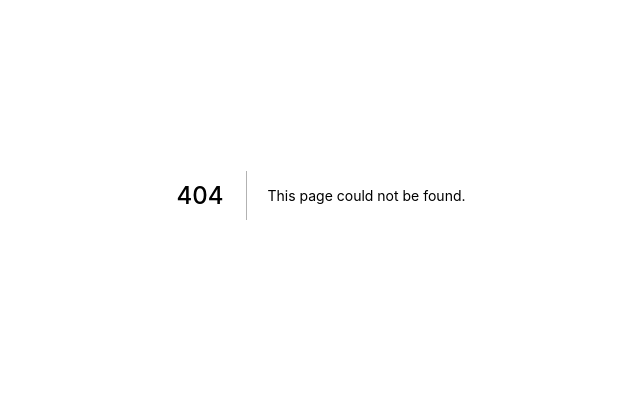
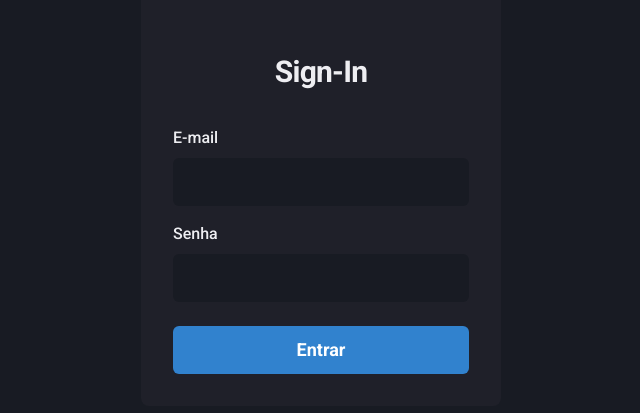
Before and after one commit to HenriqueMoreira-1/myTank-app, a Next.js app: page / in a window 1280 px wide. Before the commit this address had no page. Shown: the part 205-618 px from the top of the page, without its empty margins (319-959 px from the left). Built offline with nearby package versions, Linux system fonts and the light colour scheme.

Commit message:
feat: create index page

```diff
--- /dev/null
+++ b/src/pages/index.tsx
@@ -0,0 +1,84 @@
+import { useContext } from 'react'
+import { Flex, Button, Stack, Text } from '@chakra-ui/react'
+import { SubmitHandler, useForm } from 'react-hook-form'
+import * as yup from 'yup'
+import { yupResolver } from '@hookform/resolvers/yup'
+import { Input } from '../components/Form/Input'
+import { AuthContext } from '../contexts/AuthContext'
+
+type SignInFormData = {
+  email: string
+  password: string
+}
+
+const signInFormSchema = yup.object().shape({
+  email: yup.string().required('E-mail obrigatório').email('E-mail inválido'),
+  password: yup.string().required('Senha obrigatória'),
+})
+
+export default function SignIn() {
+  const { register, handleSubmit, formState } = useForm({
+    resolver: yupResolver(signInFormSchema),
+  })
+  const { errors } = formState
+  const { signIn } = useContext(AuthContext)
+
+  const handleSignIn: SubmitHandler<SignInFormData> = async values => {
+    const data = {
+      email: values.email,
+      password: values.password,
+    }
+    await signIn(data)
+  }
+
+  return (
+    <Flex w="100vw" h="100vh" align="center" justify="center">
+      <Flex
+        as="form"
+        width="100%"
+        maxWidth={360}
+        bg="gray.800"
+        p="8"
+        borderRadius={8}
+        flexDir="column"
+        onSubmit={handleSubmit(handleSignIn)}
+      >
+        <Text
+          fontSize={['2xl', '3xl']}
+          p="8"
+          fontWeight="bold"
+          letterSpacing="tight"
+          align="center"
+        >
+          Sign-In
+        </Text>
+        <Stack spacing="4">
+          <Input
+            name="email"
+            type="email"
+            label="E-mail"
+            error={errors.email}
+            {...register('email')}
+          />
+          <Input
+            name="password"
+            type="password"
+            label="Senha"
+            error={errors.password}
+            {...register('password')}
+          />
+        </Stack>
+
+        <Button
+          type="submit"
+          mt="6"
+          colorScheme="blue"
+          size="lg"
+          isLoading={formState.isSubmitting}
+        >
+          Entrar
+        </Button>
+      </Flex>
+    </Flex>
+  )
+}
```
